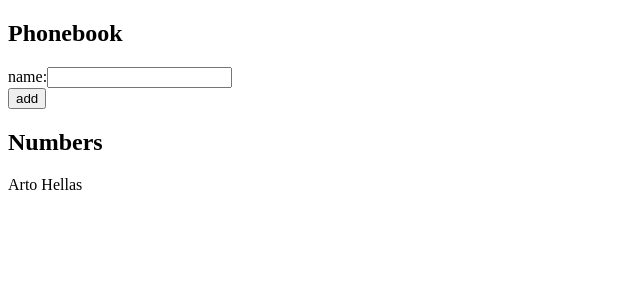
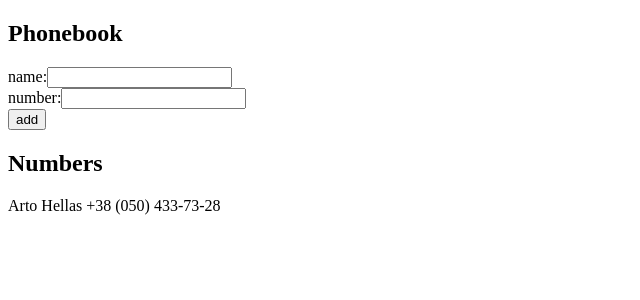
Before and after one commit to bmukha/FullStackOpen, a React (Create React App) app in the folder part2/phonebook/: page / in a window 1280 px wide. Shown: the top 300 px of the page, without its empty margins (0-640 px from the left). Built offline with nearby package versions, Linux system fonts and the light colour scheme.

Commit message:
exercise 2.8 done

```diff
--- a/part2/phonebook/src/App.js
+++ b/part2/phonebook/src/App.js
@@ -1,17 +1,21 @@
 import { useState } from 'react';
 
 const App = () => {
-  const [persons, setPersons] = useState([{ name: 'Arto Hellas' }]);
+  const [persons, setPersons] = useState([
+    { name: 'Arto Hellas', number: '+38 (050) 433-73-28' },
+  ]);
   const [newName, setNewName] = useState('');
+  const [newNumber, setNewNumber] = useState('');
 
   const handleAddButtonClick = (event) => {
     event.preventDefault();
     if (persons.some((person) => person.name === newName)) {
       alert(`${newName} is already added to phonebook`);
     } else {
-      setPersons([...persons, { name: newName }]);
+      setPersons([...persons, { name: newName, number: newNumber }]);
     }
     setNewName('');
+    setNewNumber('');
   };
 
   return (
@@ -19,10 +23,17 @@ const App = () => {
       <h2>Phonebook</h2>
       <form>
         <div>
-          name:{''}
+          name:
           <input
             value={newName}
             onChange={(event) => setNewName(event.target.value)}
+          />
+        </div>
+        <div>
+          number:
+          <input
+            value={newNumber}
+            onChange={(event) => setNewNumber(event.target.value)}
           />
         </div>
         <div>
@@ -33,7 +44,9 @@ const App = () => {
       </form>
       <h2>Numbers</h2>
       {persons.map((person) => (
-        <p key={person.name}>{person.name}</p>
+        <p key={person.name}>
+          {person.name} {person.number}
+        </p>
       ))}
     </div>
   );
```
